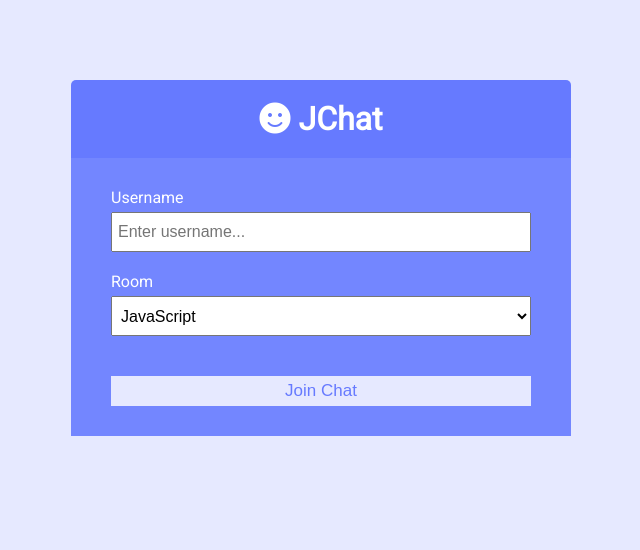
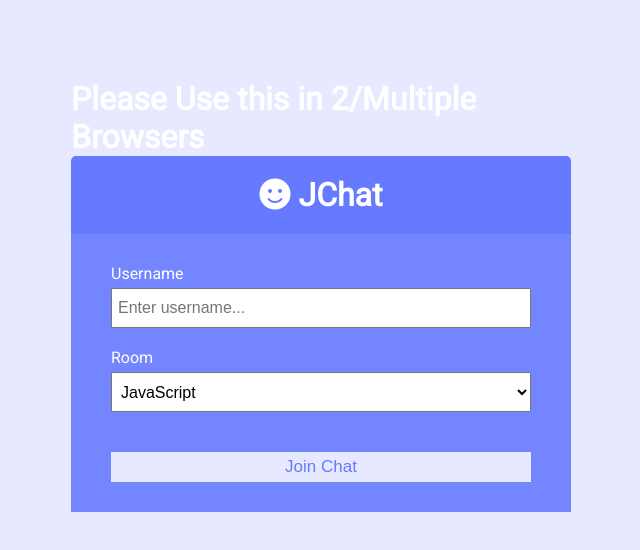
Before and after one commit to JaveedYara72/JChat, a website: page public/index.html in a window 1280 px wide. Shown: the whole page, without its empty margins (319-959 px from the left). Drawn offline with Linux system fonts and the light colour scheme.

Commit message:
Commit#8

```diff
--- a/public/index.html
+++ b/public/index.html
@@ -15,6 +15,7 @@
 	</head>
 	<body>
 		<div class="join-container">
+		<h1>Please Use this in 2/Multiple Browsers</h1>
 			<header class="join-header">
 				<h1><i class="fas fa-smile"></i> JChat </h1>
 			</header>
```
Also changed, not shown: 1 other file.
